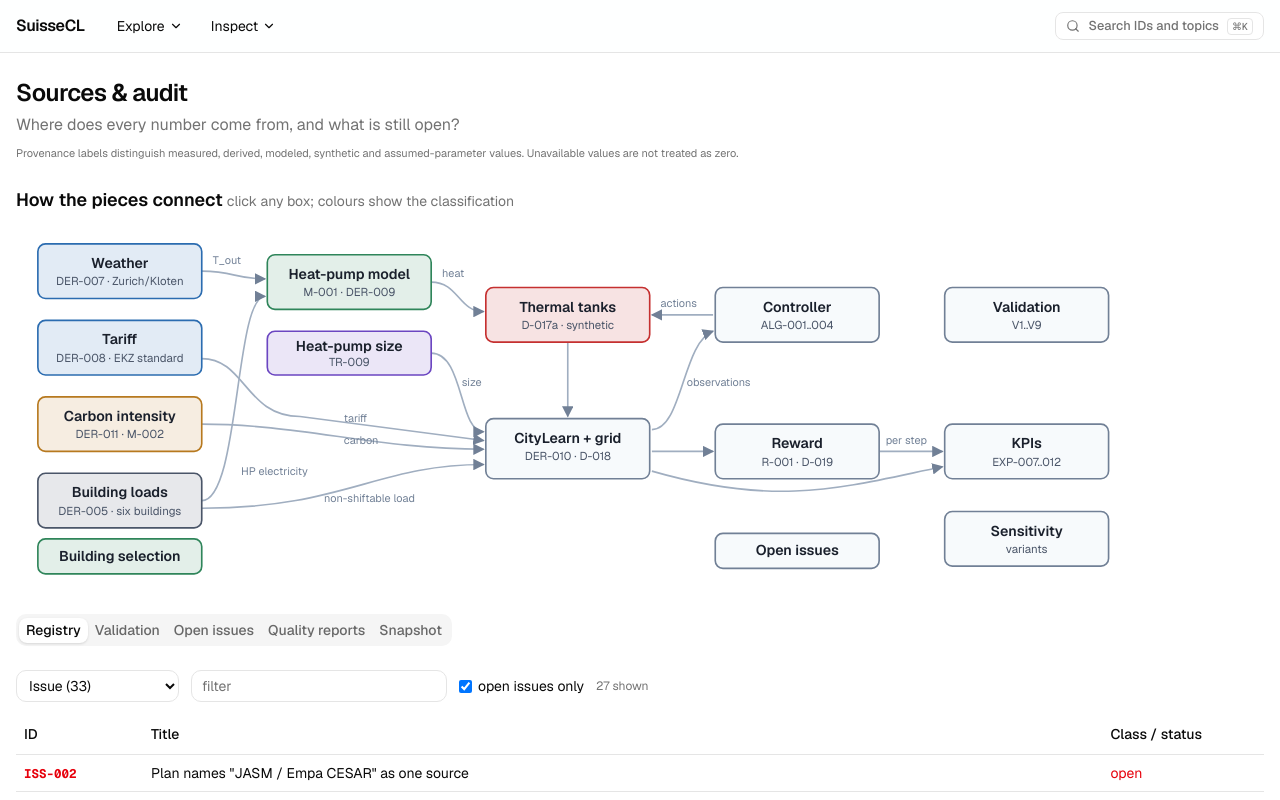
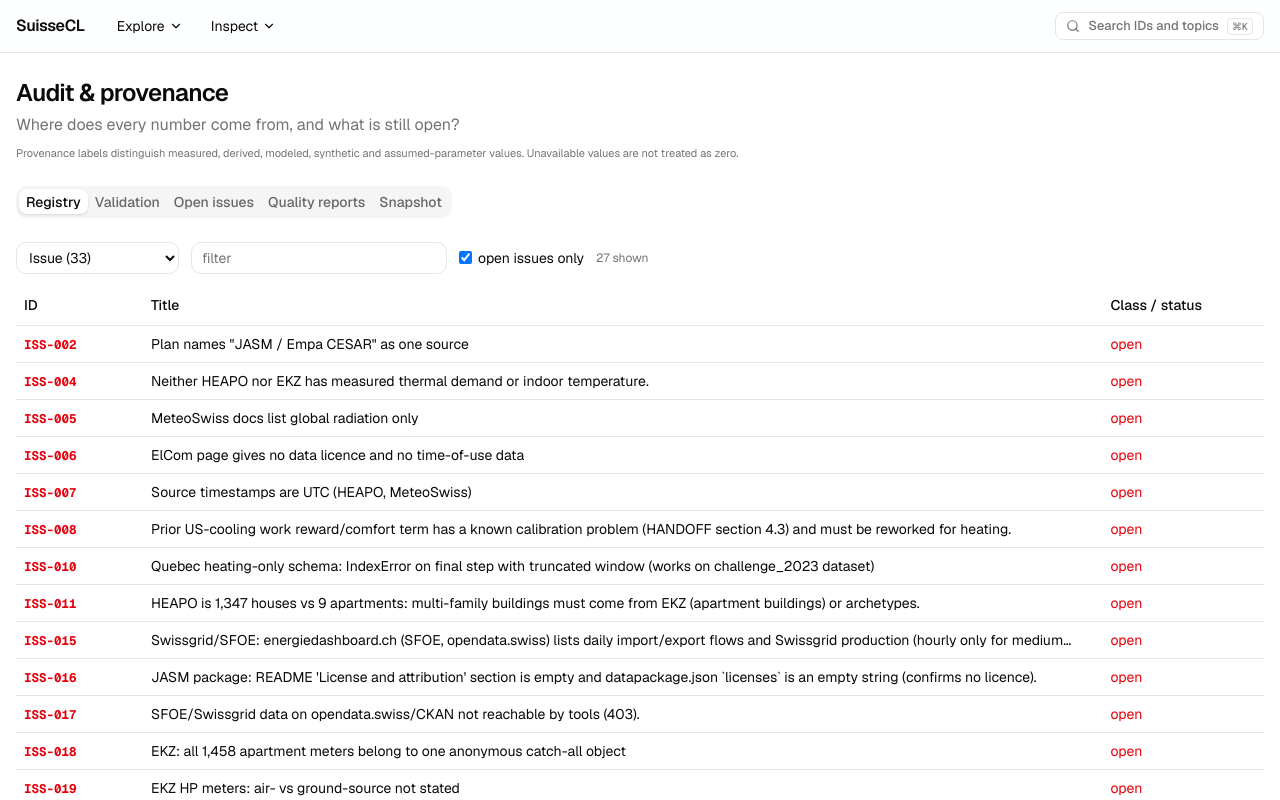
Before and after one commit to aidenfairman12/SuisseCL, a Next.js app in the folder web/: page /audit in a window 1280 px wide. Shown: the top 800 px of the page. Built offline with nearby package versions, Linux system fonts and the light colour scheme.

Commit message:
Move system flow diagram from audit to overview

```diff
--- a/web/src/app/audit/page.tsx
+++ b/web/src/app/audit/page.tsx
@@ -1,16 +1,3 @@
 import { PageHeader } from "@/components/page-shell";
 import { AuditPage } from "@/components/audit-page/audit-page";
-import { FlowDiagram } from "@/components/overview/flow-diagram";
-
-export default function Audit() {
-  return (
-    <>
-      <PageHeader title="Sources & audit" page="audit" />
-      <section className="mb-8 space-y-2">
-        <h2 className="text-lg font-semibold">How the pieces connect <span className="text-sm font-normal text-muted-foreground">click any box; colours show the classification</span></h2>
-        <FlowDiagram />
-      </section>
-      <AuditPage />
-    </>
-  );
-}
+export default function Audit(){return <><PageHeader title="Audit & provenance" page="audit"/><AuditPage/></>}
```
